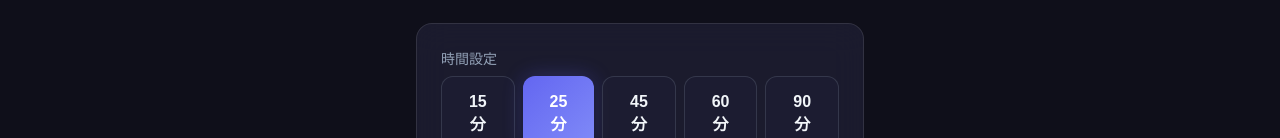
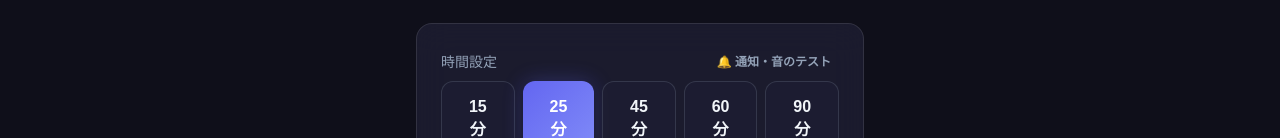
Before and after one commit to mobpop/focus-timer, a Next.js app: page / in a window 1280 px wide. Shown: the part 451-589 px from the top of the page. Built offline with nearby package versions, Linux system fonts and the light colour scheme; no server answers; the database is empty; sample sign-in values are in the browser's storage.

Commit message:
fix: improve audio context handling and add notification test button

```diff
--- a/app/page.tsx
+++ b/app/page.tsx
@@ -25,6 +25,7 @@ export default function TimerPage() {
 
   const startTimeRef = useRef<Date | null>(null);
   const intervalRef = useRef<NodeJS.Timeout | null>(null);
+  const audioContextRef = useRef<AudioContext | null>(null);
 
   // Auth check
   useEffect(() => {
@@ -52,13 +53,7 @@ export default function TimerPage() {
   useEffect(() => {
     if (isRunning && remainingSeconds > 0) {
       intervalRef.current = setInterval(() => {
-        setRemainingSeconds(prev => {
-          if (prev <= 1) {
-            handleComplete();
-            return 0;
-          }
-          return prev - 1;
-        });
+        setRemainingSeconds(prev => prev - 1);
       }, 1000);
     }
     return () => {
@@ -66,10 +61,28 @@ export default function TimerPage() {
     };
   }, [isRunning, remainingSeconds]);
 
+  // Handle timer completion
+  useEffect(() => {
+    if (isRunning && remainingSeconds === 0) {
+      handleComplete();
+    }
+  }, [isRunning, remainingSeconds]);
+
   const playChime = useCallback(() => {
     try {
-      const AudioContextClass = window.AudioContext || (window as any).webkitAudioContext;
-      const audioCtx = new AudioContextClass();
+      if (!audioContextRef.current) {
+        const AudioContextClass = window.AudioContext || (window as any).webkitAudioContext;
+        if (AudioContextClass) {
+          audioContextRef.current = new AudioContextClass();
+        }
+      }
+
+      const audioCtx = audioContextRef.current;
+      if (!audioCtx) return;
+
+      if (audioCtx.state === 'suspended') {
+        audioCtx.resume();
+      }
 
       const oscillator = audioCtx.createOscillator();
       const gainNode = audioCtx.createGain();
@@ -133,22 +146,38 @@ export default function TimerPage() {
 
   const handleStart = () => {
     if (!isRunning) {
-      // Resume AudioContext on user interaction if needed
+      // Initialize/Resume AudioContext on user interaction
       const AudioContextClass = window.AudioContext || (window as any).webkitAudioContext;
-      if (AudioContextClass) {
-        const dummyCtx = new AudioContextClass();
-        if (dummyCtx.state === 'suspended') {
-          dummyCtx.resume();
-        }
+      if (!audioContextRef.current && AudioContextClass) {
+        audioContextRef.current = new AudioContextClass();
+      }
+      if (audioContextRef.current?.state === 'suspended') {
+        audioContextRef.current.resume();
       }
 
       startTimeRef.current = new Date();
       setIsRunning(true);
 
       // Request notification permission
-      if ('Notification' in window && Notification.permission === 'default') {
+      if ('Notification' in window && Notification.permission !== 'granted') {
         Notification.requestPermission();
       }
+    }
+  };
+
+  const testNotification = () => {
+    playChime();
+    if ('Notification' in window) {
+      Notification.requestPermission().then(permission => {
+        if (permission === 'granted') {
+          new Notification('📢 通知テスト', {
+            body: '通知と音が正常に機能しています！',
+            icon: '/favicon.ico'
+          });
+        } else {
+          alert('通知が許可されていません。ブラウザの設定から許可してください。');
+        }
+      });
     }
   };
 
@@ -257,7 +286,16 @@ export default function TimerPage() {
 
       {/* Time presets */}
       <div className="glass-card mt-lg">
-        <p className="label">時間設定</p>
+        <div className="flex justify-between items-center mb-sm">
+          <p className="label" style={{ marginBottom: 0 }}>時間設定</p>
+          <button
+            className="btn btn-ghost"
+            style={{ fontSize: '0.75rem', padding: '4px 8px' }}
+            onClick={testNotification}
+          >
+            🔔 通知・音のテスト
+          </button>
+        </div>
         <div className="flex gap-sm" style={{ flexWrap: 'wrap' }}>
           {[15, 25, 45, 60, 90].map(mins => (
             <button
```
